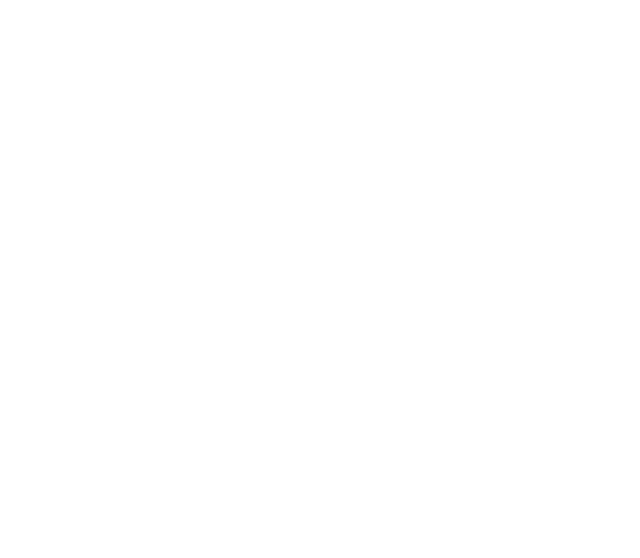
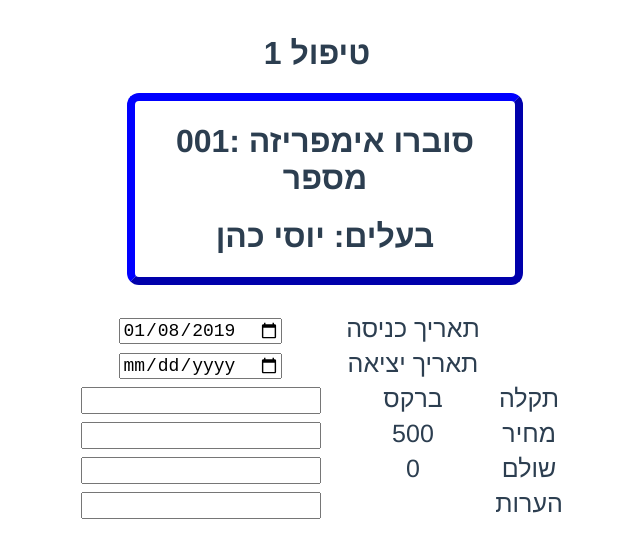
Before and after one commit to moshe-mastbaum/garage, a Vue app: page /tipul/1 in a window 1280 px wide. Shown: the top 558 px of the page, without its empty margins (323-963 px from the left). Built offline with nearby package versions, Linux system fonts and the light colour scheme.

Commit message:
edit tipul

```diff
--- a/src/App.vue
+++ b/src/App.vue
@@ -18,6 +18,6 @@
   -moz-osx-font-smoothing: grayscale;
   text-align: center;
   color: #2c3e50;
-  margin-top: 60px;
+  margin-top: 35px;
 }
 </style>
--- a/src/data/data.js
+++ b/src/data/data.js
@@ -4,27 +4,30 @@
     { name: "אבי לוי ", id: "000000002", car: ["003"], bill: "0" }
   ];
 export const cars = [
-    { num: "001", owner: "000000001", firm: "subaro", tipulim: [1,2] },
-    { num: "002", owner: "000000001", firm: "ford", tipulim: [] },
-    { num: "003", owner: "000000002", firm: "toyota", tipulim: [] }
+    { num: "001", owner: "000000001", firm: "סוברו אימפריזה", tipulim: [1,2] },
+    { num: "002", owner: "000000001", firm: "פורד פוקוס", tipulim: [] },
+    { num: "003", owner: "000000002", firm: "טויוטה קורולה", tipulim: [] }
   ];
 export const tipulim = [
     {
       id: 1,
-      datein: "0",
-      dateout: "0",
+      datein: "2019-01-08",
+      dateout: "3/1/2019",
       carNum: "001",
-      problem: "brex",
+      problem: "ברקס",
       price: "500",
-      paid: "0"
+      paid: "0",
+      comments: " "
     },
     {
       id: 2,
       datein: "0",
       dateout: "0",
       carNum: "001",
-      problem: "engin",
+      problem: "מנוע",
       price: "300",
-      paid: "0"
+      paid: "0",
+      comments: " "
     },
   ];
+export const lastTipulid = { last: "2" };
--- a/src/main.js
+++ b/src/main.js
@@ -1,15 +1,18 @@
 import Vue from "vue";
 import App from "./App.vue";
 import router from "./router";
-import './plugins/element.js'
+import "./plugins/element.js";
 
 Vue.config.productionTip = false;
 
-import { costumers,cars,tipulim } from '@/data/data.js'
+import { costumers, cars, tipulim, lastTipulid } from "@/data/data.js";
 
 new Vue({
   data: {
-    costumers,cars,tipulim
+    costumers,
+    cars,
+    tipulim,
+    lastTipulid
   },
   router,
   render: h => h(App)
--- a/src/router.js
+++ b/src/router.js
@@ -4,6 +4,7 @@
 import NewCustomer from "./views/NewCustomer.vue";
 import costumer from "./views/costumer.vue";
 import car from "./views/car.vue";
+import tipul from "./views/tipul.vue";
 
 
 
@@ -22,6 +23,12 @@
       path: "/newcustomer",
       name: "newcustomer",
       component: NewCustomer
+    },
+    {
+      path: "/tipul/:tipulNumber",
+      name: "tipul",
+      props: true,
+      component: tipul
     },
     {
       path: "/costumer/:costumername",
--- a/src/views/car.vue
+++ b/src/views/car.vue
@@ -1,27 +1,36 @@
 <template>
   <div class="car">
-    <h1>{{carnumber}} :מספר רכב</h1>
-    <h1>{{carInArr.firm}} :דגם</h1>
+    <div style="margin-left:38%;margin-bottom:2%; width:24%;">
+        <el-button @click="insertTipul()" style="color:red; width:33%">הוסף טיפול</el-button>
+      <router-link :to="`/costumer/${ownerInArr.name}`">
+        <el-button  style="color:blue;width:33%">עבור לדף לקוח</el-button>
+      </router-link>
+      <router-link :to="`/`" >
+        <el-button  style="color:blue; width:33%">דף ראשי</el-button>
+      </router-link>
+    </div>
+    <div style="margin-left:35%; width:30%; border: 0.5rem outset blue;border-radius: 12px;">
+      <h1>{{carnumber}}:  {{carInArr.firm}} מספר</h1>
+      <h1> בעלים: {{ownerInArr.name}} </h1>
+    </div>
     <h1>
-      <router-link :to="`/costumer/${ownerInArr.name}`">
-        <el-button @click="visible = true" style="color:blue">עבור לדף לקוח</el-button>
-      </router-link>
-      בעלים: {{ownerInArr.name}}
+        <span style=" color:blue;margin-left:20px">היסטורית טיפולים</span>
     </h1>
+    <el-table :data="tipulimInCar" style="width: 40% ; margin-left:34%" >
 
-    <h1>היסטורית טיפולים</h1>
-    <!-- <ul>
-      <li v-for="tipul in timpulimInCar" :key="tipul.id">{{tipul}}</li>
-    </ul> -->
+      <el-table-column  tipulNamber="id" label="">
+         <template slot-scope="scope">
+           <router-link :to="`/tipul/${scope.row.id}`" >
+             <el-button size="mini"  @click="visible = true">{{scope.row.id}}לטיפול</el-button>
+           </router-link>
+         </template>
+      </el-table-column>
+      <el-table-column prop="paid" label="שולם"></el-table-column>
+      <el-table-column prop="price" label="מחיר"></el-table-column>
+       <el-table-column prop="dateout" label="ת. יציאה" ></el-table-column>
+      <el-table-column prop="datein" label="ת. כניסה" ></el-table-column>
+      <el-table-column prop="problem" label="בעיה"></el-table-column>
 
-    <el-table :data="timpulimInCar" style="width: 40% "  >
-      <el-table-column prop="id" label="id" width="50"></el-table-column>
-      <el-table-column prop="datein" label="Datein" width="100"></el-table-column>
-      <el-table-column prop="dateout" label="Dateout" width="100"></el-table-column>
-      <el-table-column prop="carNum" label="carNum" width="100"></el-table-column>
-      <el-table-column prop="problem" label="problem"></el-table-column>
-      <el-table-column prop="price" label="price"></el-table-column>
-      <el-table-column prop="paid" label="paid"></el-table-column>
     </el-table>
 
     <!-- <div>{{carInArr}}</div>
@@ -37,6 +46,9 @@
 export default {
   name: "car",
   props: ["carnumber"],
+  data () {
+    return { tipulNamber: '1'}
+  },
   computed: {
     carInArr() {
       let car = this.$root.cars.find(car => car.num === this.carnumber);
@@ -53,11 +65,18 @@
     //   let tipul = this.$root.tipulim.find(tipul => tipul.id === n)
     //   return tipul;
     // },
-    timpulimInCar() {
+    tipulimInCar() {
       const tipulim = this.carInArr.tipulim;
       return this.$root.tipulim.filter(tipul => tipulim.includes(tipul.id));
     }
   },
+  methods: {
+      insertTipul() {
+        this.$root.lastTipulid.last++;
+        this.carInArr.tipulim.push(this.$root.lastTipulid.last);
+        this.$root.tipulim.push({id:this.$root.lastTipulid.last ,datein: "0", dateout: "0", carNum: this.carnumber, problem: "ערוך", price: "0", paid: "0"})
+      }
+    }
 
   }
 </script>
--- a/src/views/tipul.vue
+++ b/src/views/tipul.vue
@@ -0,0 +1,107 @@
+<template>
+  <div class="tipul">
+    <h1>טיפול {{tipulNumber}}</h1>
+    <div style="margin-left:35%; width:30%; border: 0.5rem outset blue;border-radius: 12px;">
+      <h1>{{carInArr ? carInArr.num : ''}}: {{carInArr ? carInArr.firm : ''}} מספר</h1>
+      <h1>בעלים: {{ownerInArr ? ownerInArr.name : ''}}</h1>
+    </div>
+
+    <!-- <font size="8">  -->
+    <table style="margin-left:30%;margin-top:2%; width:40%; font-size:25px">
+      <tr>
+         <td>  <input type="date" id="name"  name="name" size="20"  style="font-size:18px"
+                v-model="editedTipul.datein">
+        </td>
+        <td>תאריך כניסה</td>
+      </tr>
+      <tr>
+        <td>
+          <input type="date" id="name" name="name" size="3" style="font-size:18px" v-model="editedTipul.dateout">
+        </td>
+        <td>תאריך יציאה</td>
+      </tr>
+      <tr>
+        <td>
+          <input type="text" id="name" name="name" size="20" style="font-size:18px">
+        </td>
+        <td>{{editedTipul.problem}}</td>
+        <td>תקלה</td>
+      </tr>
+      <tr>
+        <td>
+          <input type="number" id="name" name="name" size="10" style="font-size:18px">
+        </td>
+        <td>{{editedTipul.price}}</td>
+        <td>מחיר</td>
+      </tr>
+      <tr>
+        <td>
+          <input type="number" id="name" name="name" size="3" style="font-size:18px">
+        </td>
+        <td>{{editedTipul.paid}}</td>
+        <td>שולם</td>
+      </tr>
+      <tr>
+        <td>
+          <input type="text" id="name" name="name" size="20" style="font-size:18px">
+        </td>
+        <td>{{editedTipul.comments}}</td>
+        <td>הערות</td>
+      </tr>
+    </table>
+    <!-- </font> -->
+  </div>
+</template>
+
+<script>
+import { METHODS } from "http";
+
+export default {
+  name: "tipul",
+  props: ["tipulNumber"],
+  computed: {
+    // tipulinArr() {
+    //   let tipul = this.$root.tipulim.find(
+    //     tipul => tipul.id == this.tipulNumber
+    //   );
+    //   return tipul;
+    // },
+    carInArr() {
+      let car = this.$root.cars.find(car => car.num === this.editedTipul.carNum);
+      return car;
+    },
+    ownerInArr() {
+      let owner = {};
+      if (this.carInArr) {
+        owner = this.$root.costumers.find(
+          owner => owner.id === this.carInArr.owner
+        );
+      }
+      return owner;
+    }
+  },
+  mounted() {
+    this.editedTipul = this.$root.tipulim.find(
+        tipul => tipul.id == this.tipulNumber
+    );
+  },
+  data() {
+    return {
+      editedTipul: {
+        datein: '',
+        dateout: '',
+        carNum: '',
+        problem: '',
+        price: '',
+        place: '',
+        comments: ''
+      }
+    };
+  },
+  methods: {
+    editdatein() {
+      // tipulinArr.editdatein = "01/01/2000";
+    }
+  }
+};
+</script>
```
